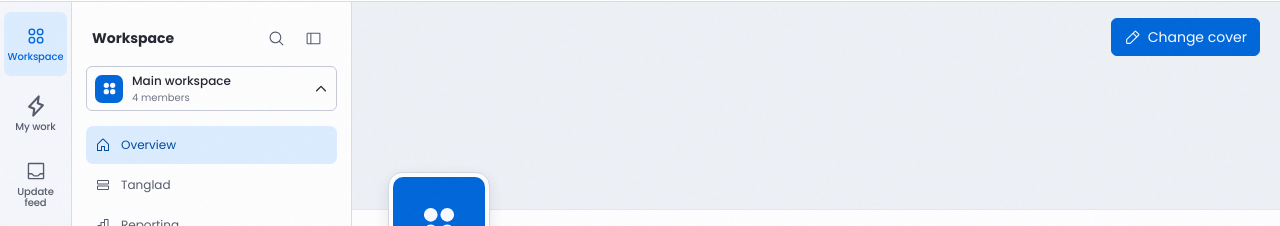
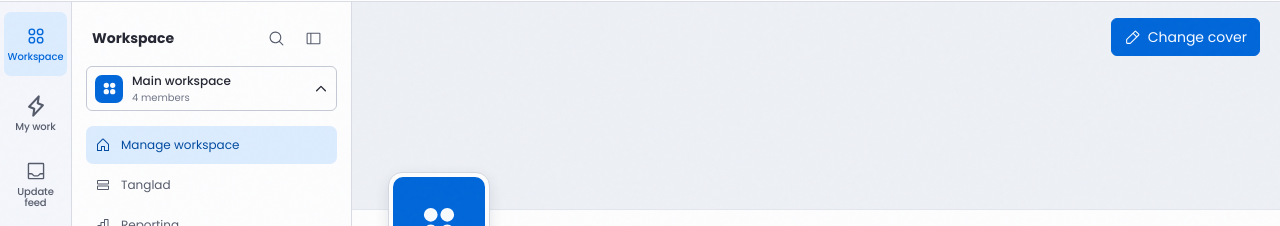
Before and after one commit to 0xreveriii/Tanglad, a Next.js app: page /app in a window 1280 px wide. Shown: the part 62-288 px from the top of the page. Built offline with nearby package versions, Linux system fonts and the light colour scheme.

Commit message:
Updated the Workspace child item

```diff
--- a/components/tanglad-workspace.tsx
+++ b/components/tanglad-workspace.tsx
@@ -45,7 +45,7 @@ import { useEffect, useMemo, useRef, useState } from "react";
 import { AnimatePresence, LazyMotion, MotionConfig, domMax, m } from "motion/react";
 import "@/app/app/workspace.css";
 
-type Screen = "workspace" | "my-work" | "inbox" | "board" | "reporting" | "collaborators" | "permissions" | "favorites";
+type Screen = "manage-workspace" | "my-work" | "inbox" | "board" | "reporting" | "collaborators" | "permissions" | "favorites";
 type PrimarySection = "workspace" | "my-work" | "inbox" | "favorites";
 type WorkspaceTab = "recents" | "content" | "collaborators" | "permissions";
 type SearchSection = "all" | "boards" | "updates" | "files" | "people" | "tags" | "docs";
@@ -155,7 +155,7 @@ const members: Member[] = [
 const statusOrder: TaskStatus[] = ["Working on it", "Review", "Done", "Blocked"];
 
 const screenLabels: Record<Screen, string> = {
-  workspace: "Manage workspace",
+  "manage-workspace": "Manage workspace",
   "my-work": "My work",
   inbox: "Update feed",
   board: "Tanglad",
@@ -185,7 +185,7 @@ function Avatar({ member, size = "normal" }: { member: Pick<Member, "initials" |
 }
 
 export function TangladWorkspace() {
-  const [screen, setScreen] = useState<Screen>("workspace");
+  const [screen, setScreen] = useState<Screen>("manage-workspace");
   const [primarySection, setPrimarySection] = useState<PrimarySection>("workspace");
   const [workspaceTab, setWorkspaceTab] = useState<WorkspaceTab>("recents");
   const [boardView, setBoardView] = useState<BoardView>("table");
@@ -247,7 +247,7 @@ export function TangladWorkspace() {
     setPrimarySection(parent);
     if (parent === "workspace") {
       setWorkspaceTreeOpen(true);
-      navigate("workspace", "workspace");
+      navigate("manage-workspace", "workspace");
     } else if (parent === "my-work") {
       setMyWorkView("table");
       setMyWorkActiveOnly(false);
@@ -307,7 +307,7 @@ export function TangladWorkspace() {
       <header className="tl-topbar">
         <div className="tl-topbar-brand">
           <button className="tl-mobile-menu" onClick={() => setSidebarOpen(true)} aria-label="Open navigation" title="Open navigation"><List weight="bold" /></button>
-          <button className="tl-wordmark" onClick={() => navigate("workspace")} aria-label="Open Tanglad workspace">
+          <button className="tl-wordmark" onClick={() => navigate("manage-workspace")} aria-label="Open Tanglad workspace">
             <AppMark small />
             <strong>Tanglad</strong>
           </button>
@@ -374,7 +374,7 @@ export function TangladWorkspace() {
 
           {workspaceTreeOpen && (
             <nav className="tl-workspace-tree" id="workspace-children" aria-label="Main workspace sections">
-              <button className={screen === "workspace" ? "is-active" : ""} onClick={() => navigate("workspace", "workspace")}><House /><span>Overview</span></button>
+              <button className={screen === "manage-workspace" ? "is-active" : ""} onClick={() => navigate("manage-workspace", "workspace")}><House /><span>Manage workspace</span></button>
               <button className={screen === "board" ? "is-active" : ""} onClick={() => navigate("board", "workspace")}><Rows /><span>Tanglad</span></button>
               <button className={screen === "reporting" ? "is-active" : ""} onClick={() => { setReportingFocus("overview"); navigate("reporting", "workspace"); }}><ChartBar /><span>Reporting</span></button>
               {screen === "reporting" && <nav className="tl-workspace-tree tl-reporting-tree" aria-label="Reporting sections">
@@ -414,8 +414,8 @@ export function TangladWorkspace() {
           <button onClick={() => setSidebarOpen(true)}><List /><span>{screenLabels[screen]}</span></button>
         </div>
 
-        {screen === "workspace" && (
-          <WorkspaceOverview
+        {screen === "manage-workspace" && (
+          <ManageWorkspaceScreen
             activeTab={workspaceTab}
             setActiveTab={setWorkspaceTab}
             navigate={navigate}
@@ -551,7 +551,7 @@ function SearchEverythingModal({ query, setQuery, tasks, onClose, navigate }: {
       { id: "board-workload", section: "boards", title: "Team workload", detail: "Dashboard · Updated today", keywords: "reporting ownership capacity dashboard", screen: "reporting", dated: true },
       { id: "file-roadmap", section: "files", title: "Launch roadmap", detail: "Project file · Edited by Inez", keywords: "roadmap launch project file", screen: "board", dated: true },
       { id: "doc-notes", section: "docs", title: "Launch notes", detail: "Document · Opened Aug 17", keywords: "notes launch document release", screen: "my-work", dated: true },
-      { id: "doc-handbook", section: "docs", title: "Workspace handbook", detail: "Document · Main workspace", keywords: "handbook workspace onboarding guide", screen: "workspace", dated: true },
+      { id: "doc-handbook", section: "docs", title: "Workspace handbook", detail: "Document · Main workspace", keywords: "handbook workspace onboarding guide", screen: "manage-workspace", dated: true },
     ];
     const taskResults: SearchResult[] = tasks.map((task) => ({
       id: `task-${task.id}`,
@@ -785,7 +785,7 @@ function UtilityButton({ icon, label, active, onClick, controls, expanded }: { i
   return <button className={`tl-utility-button ${active ? "is-active" : ""}`} onClick={onClick} title={label} aria-controls={controls} aria-expanded={expanded}>{icon}<span>{label}</span></button>;
 }
 
-function WorkspaceOverview({ activeTab, setActiveTab, navigate, members, cover, changeCover, setToast }: {
+function ManageWorkspaceScreen({ activeTab, setActiveTab, navigate, members, cover, changeCover, setToast }: {
   activeTab: WorkspaceTab;
   setActiveTab: (tab: WorkspaceTab) => void;
   navigate: (screen: Screen) => void;
```
